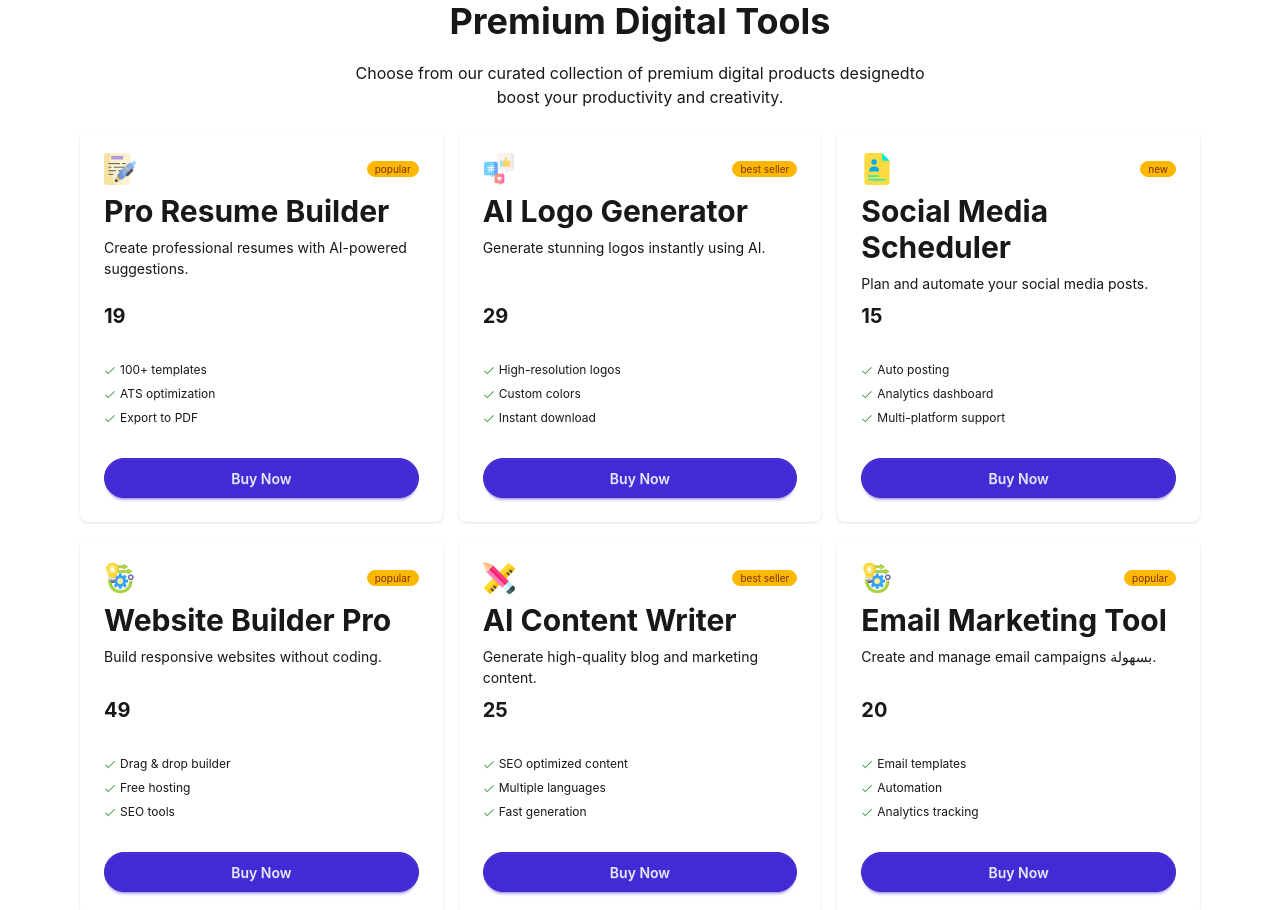
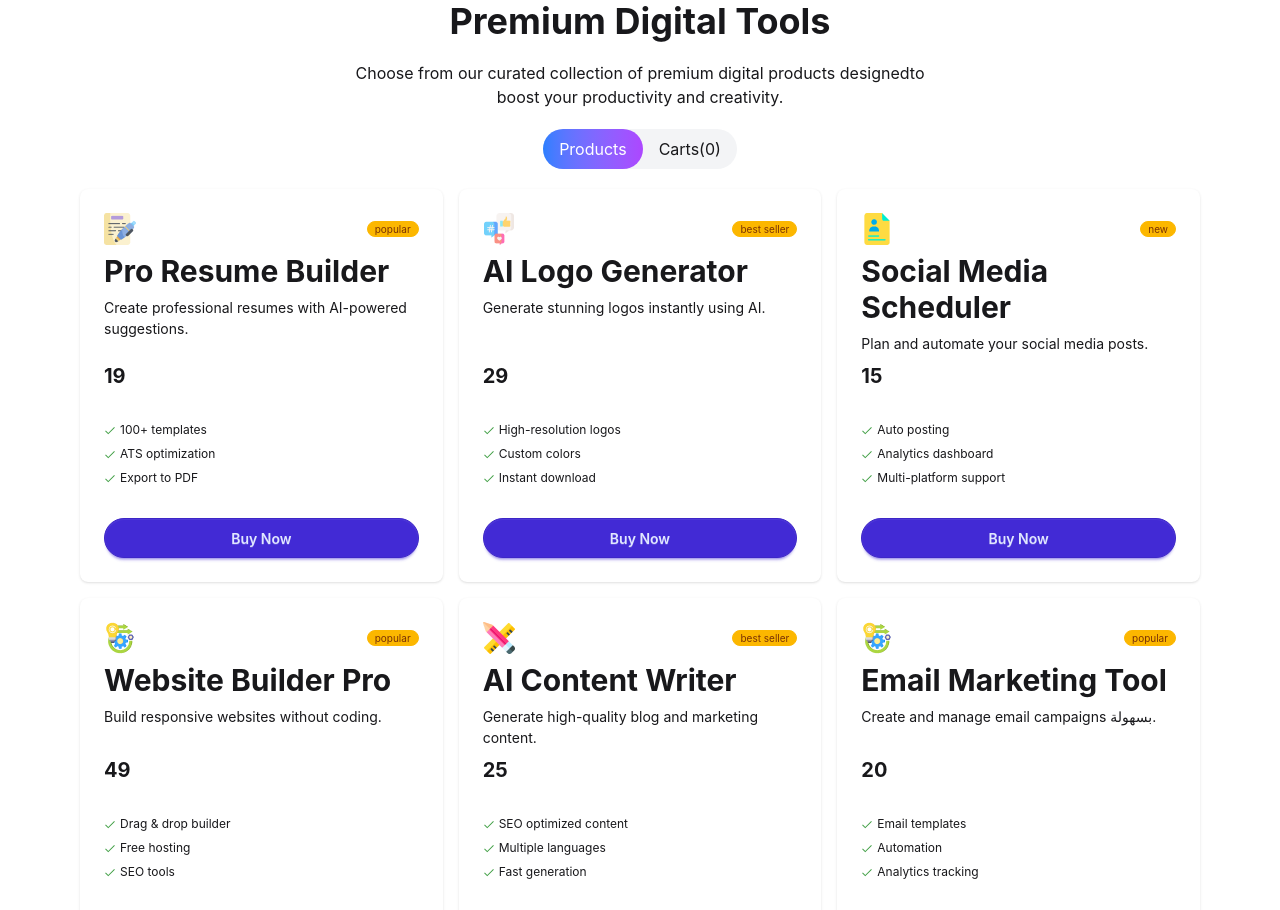
Before and after one commit to ShihabRafi1205/B13-A06-digitools-platform, a React (Vite) app: page / in a window 1280 px wide. Shown: the part 1080-1990 px from the top of the page. Built offline with nearby package versions, Linux system fonts and the light colour scheme.

Commit message:
added toggle button

```diff
--- a/src/components/Product/Products.jsx
+++ b/src/components/Product/Products.jsx
@@ -1,9 +1,10 @@
-import React, { use } from "react";
+import React, { use, useState } from "react";
 import ProductList from "../ProductList/ProductList";
 
 const Products = ({ productsPromise }) => {
   const cards = use(productsPromise);
-  console.log(cards);
+
+  const [availableProducts, setAvailableProducts] = useState("Products");
 
   return (
     <div className=" space-y-5 mt-5 lg:mt-12 container mx-auto">
@@ -12,10 +13,25 @@ const Products = ({ productsPromise }) => {
         Choose from our curated collection of premium digital products
         designedto <br /> boost your productivity and creativity.
       </p>
+      <div className="flex justify-center items-center ">
+        <div className="bg-gray-100  rounded-full ">
+          <button
+            onClick={() => setAvailableProducts("Products")}
+            className={`px-4 py-2 ${availableProducts === "Products" ? "bg-linear-to-r from-blue-500 to-purple-500 text-white ":""} rounded-full `}
+          >
+            Products
+          </button>
 
-        <ProductList cards={cards}></ProductList>
+          <button
+            onClick={() => setAvailableProducts("Carts")}
+            className={` px-4 py-2  ${availableProducts === "Carts" ? "bg-linear-to-r from-blue-500 to-purple-500 text-white ":""} rounded-full `}
+          >
+            Carts(0)
+          </button>
+        </div>
+      </div>
 
-
+      <ProductList cards={cards}></ProductList>
     </div>
   );
 };
```
